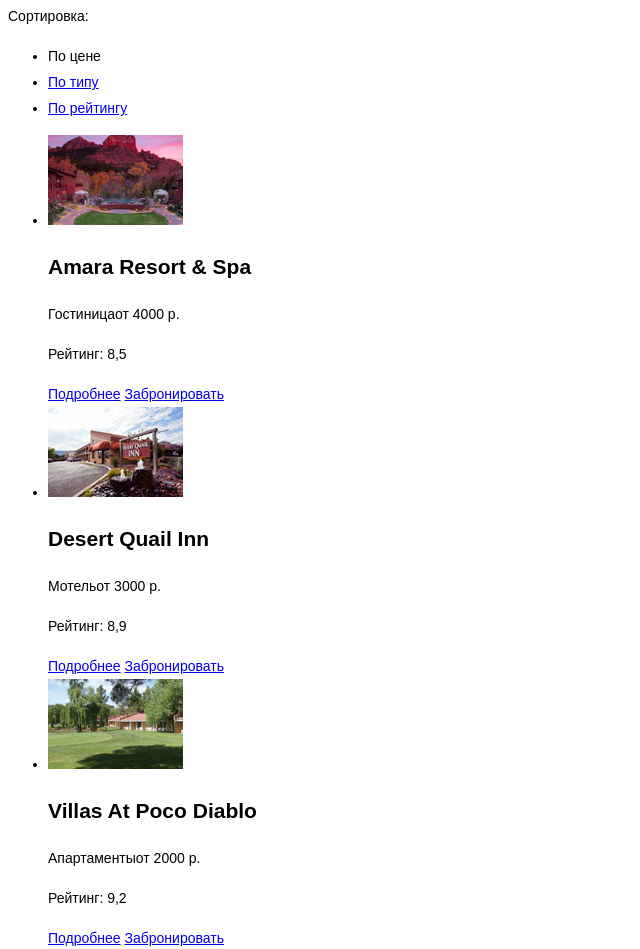
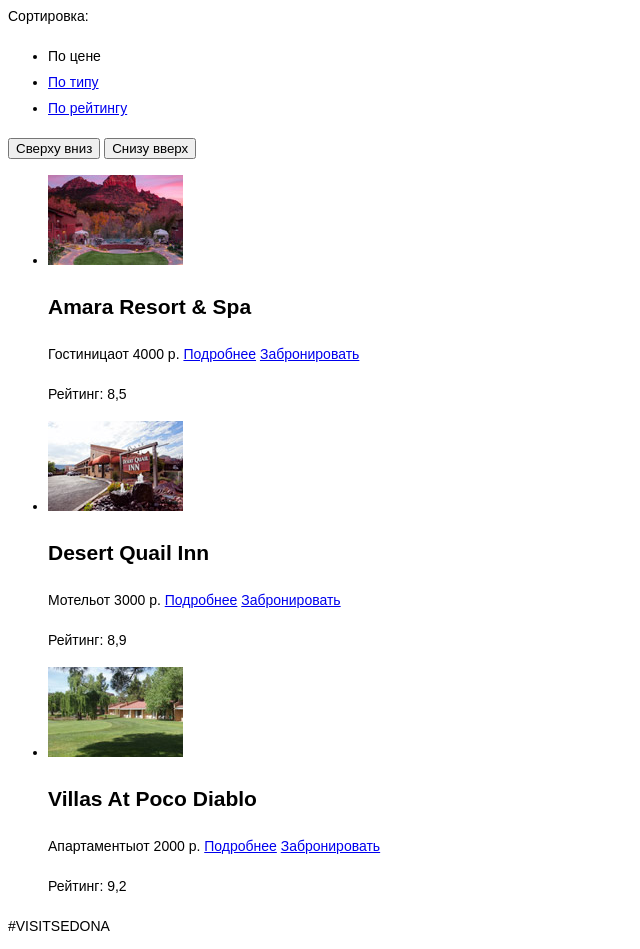
Before and after one commit to ilebedev-ru/264005-sedona, a plain HTML site: page catalog.html in a window 1280 px wide. Shown: the part 794-1743 px from the top of the page, without its empty margins (0-640 px from the left). Drawn offline with Linux system fonts and the light colour scheme.

Commit message:
Поправил по критериям доступности

```diff
--- a/catalog.html
+++ b/catalog.html
@@ -8,7 +8,7 @@
     <body>
         <header class="main-header">
             <nav class="header-nav">
-                <img src="img/logo.png" alt="Седона" width="138" height="70">
+                <a href="index.html" title="Вернуться на главную страницу"><img src="img/logo.png" alt="Седона" width="138" height="70"></a>
                 <ul class="main-menu">
                     <li><a href="info.html">Информация</a></li>
                     <li><a href="news.html">Фото и видео</a></li>
@@ -43,55 +43,72 @@
                         <input type="range" id="price" name="price" min="0" max="3000" step="100">
                         <output name="price"></output>
                     </fieldset>
-                    <input type="submit" value="Показать">
+                    <button type="submit">Показать</button>
                 </form>
             </section>
             <section class="search-results">
                 <h2 class="visually-hidden">Результаты поиска</h2>
                 <p>Найдено: 3</p>
-                <p>Сортировка:</p>
-                <ul class="search-results-sorting">
+                <div class="search-results-sorting">
+                    Сортировка:
+                    <ul>
                         <li>По цене</li>
                         <li><a href="#">По типу</a></li>
                         <li><a href="#">По рейтингу</a></li>
                     </ul>
+                    <div class="search-results-sorting-order">
+                        <button class="search-results-sorting-order-up">Сверху вниз</button>
+                        <button class="search-results-sorting-order-down">Cнизу вверх</button>
+                    </div>
+                </div>
+
                 <ul class="search-results-list">
+
                     <li class="search-results-item">
+                        <div class="search-results-item-info">
                             <img src="img/hotels-prev-1.jpg" alt="Amara Resort & spa">
                             <h3 class="search-results-item-title">Amara Resort & Spa</h3>
                             <span>Гостиница</span><span>от 4000 р.</span>
+                            <a class="search-results-btn-more" href="#">Подробнее</a>
+                            <a class="search-results-btn-booking" href="#">Забронировать</a>
+                        </div>
                         <div class="search-results-item-rating">
                             <span class="search-results-item-stars"></span>
                             <p>Рейтинг: 8,5</p>
                         </div>
-                        <a class="search-results-btn-more" href="#">Подробнее</a>
-                        <a class="search-results-btn-booking" href="#">Забронировать</a>
                     </li>
+
                     <li class="search-results-item">
+                        <div class="search-results-item-info">
                             <img src="img/hotels-prev-2.jpg" alt="Desert Quail Inn">
                             <h3 class="search-results-item-title">Desert Quail Inn</h3>
                             <span>Мотель</span><span>от 3000 р.</span>
+                            <a class="search-results-btn-more" href="#">Подробнее</a>
+                            <a class="search-results-btn-booking" href="#">Забронировать</a>
+                        </div>
                         <div class="search-results-item-rating">
                             <span class="search-results-item-stars"></span>
                             <p>Рейтинг: 8,9</p>
                         </div>
-                        <a class="search-results-btn-more" href="#">Подробнее</a>
-                        <a class="search-results-btn-booking" href="#">Забронировать</a>
                     </li>
+
                     <li class="search-results-item">
+                        <div class="search-results-item-info">
                             <img src="img/hotels-prev-3.jpg" alt="Villas At Poco Diablo">
                             <h3 class="search-results-item-title">Villas At Poco Diablo</h3>
                             <span>Апартаменты</span><span>от 2000 р.</span>
+                            <a class="search-results-btn-more" href="#">Подробнее</a>
+                            <a class="search-results-btn-booking" href="#">Забронировать</a>
+                        </div>
                         <div class="search-results-item-rating">
                             <span class="search-results-item-stars"></span>
                             <p>Рейтинг: 9,2</p>
                         </div>
-                        <a class="search-results-btn-more" href="#">Подробнее</a>
-                        <a class="search-results-btn-booking" href="#">Забронировать</a>
                     </li>
                 </ul>
             </section>
         </main>
+
         <footer class="main-footer">
             <p>#VISITSEDONA</p>
             <div class="social-media">
```
Also changed, not shown: index.html (+19 -9 lines). Lines whose indentation alone changed are shown as unchanged.
